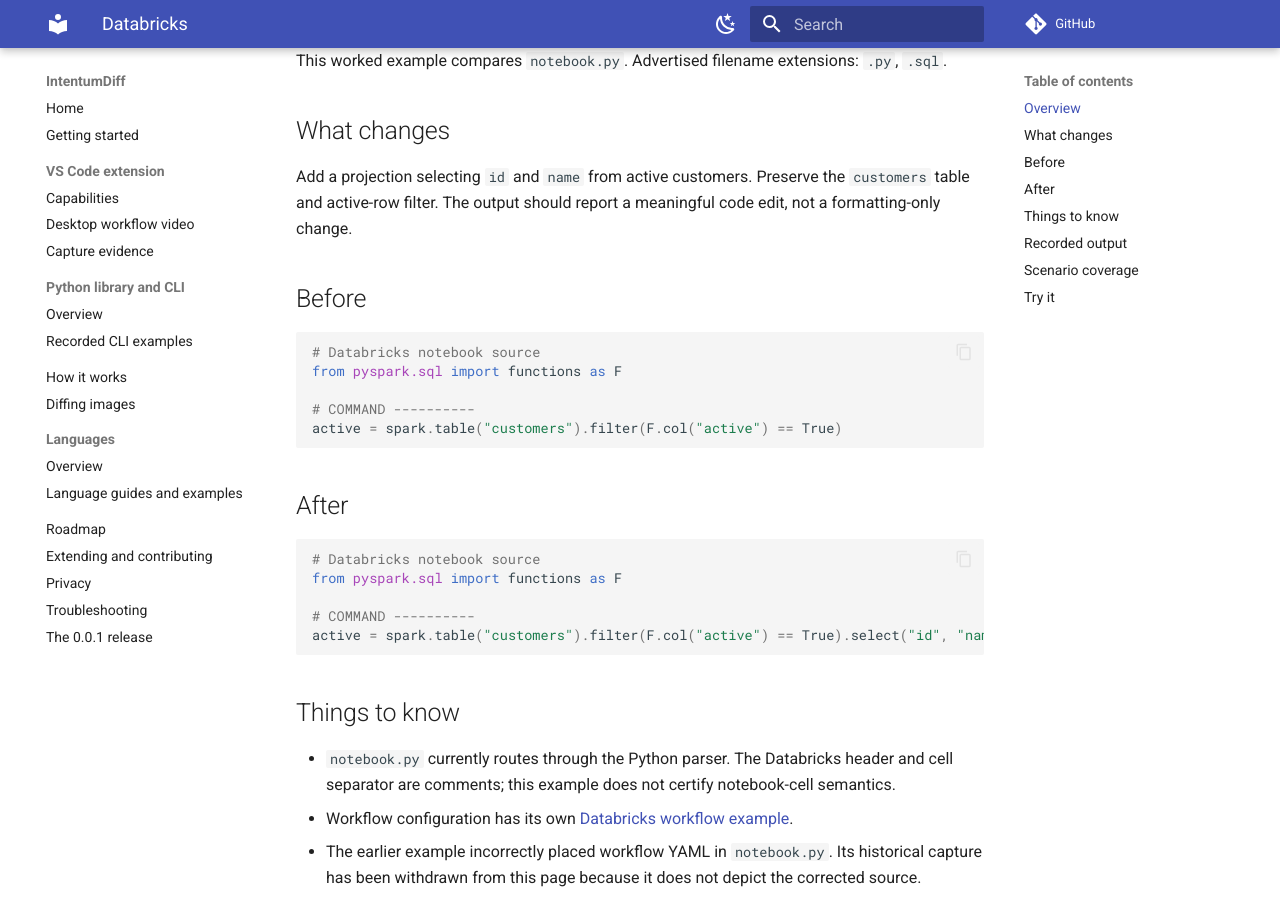
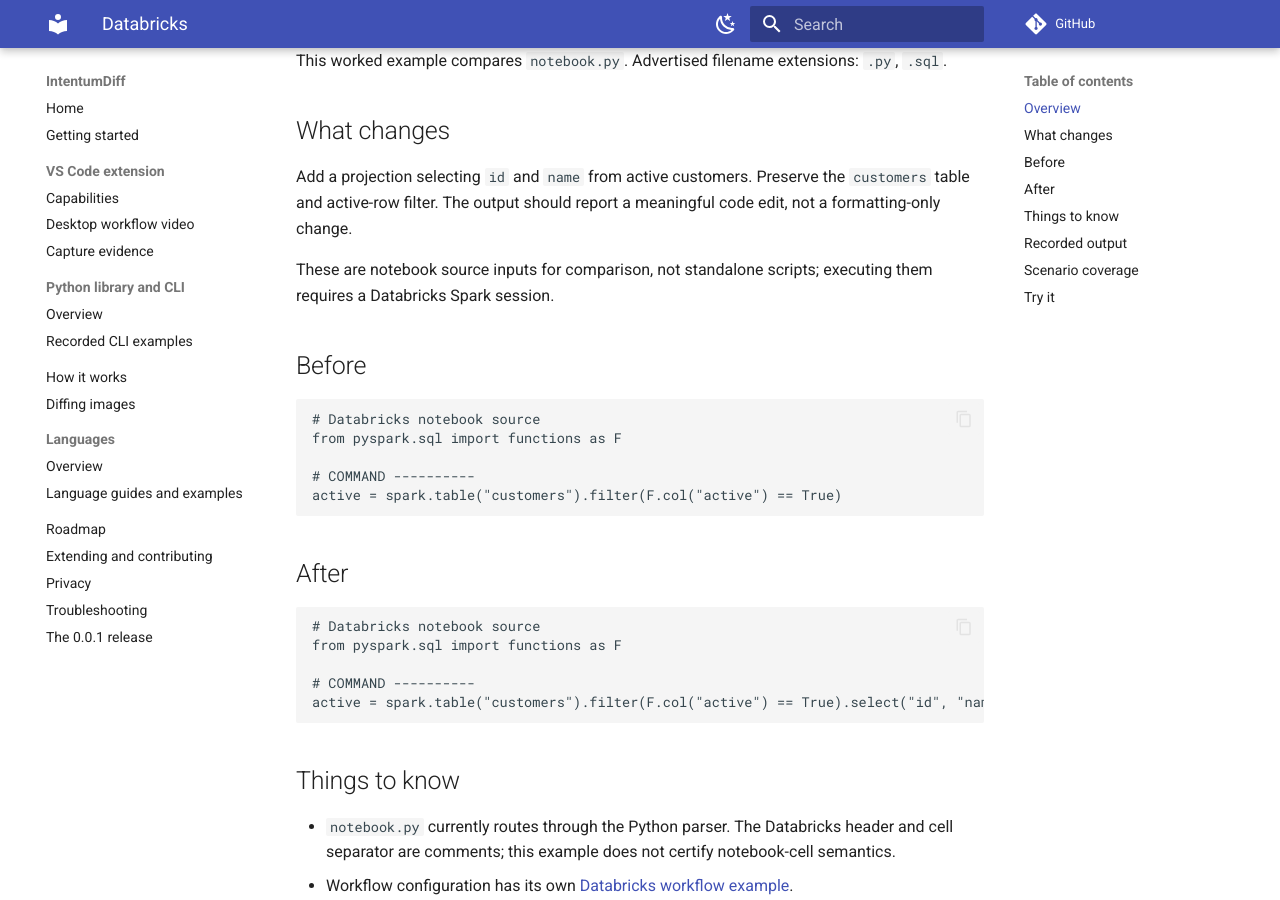
Before and after one commit to buchochelliq-labs/intentumdiff-docs, an MkDocs documentation site: the page built from docs/languages/databricks/README.md, in a window 1280 px wide and 900 px high, scrolled down 290 px. Built offline with MkDocs 1.6.1 and Material for MkDocs 9.7.7, drawn with Linux system fonts in a browser that asks for light colours; comment, search, counter and statistics services are not loaded.

Commit message:
docs: distinguish notebook comparison inputs from runnable examples

````diff
--- a/docs/languages/databricks/README.md
+++ b/docs/languages/databricks/README.md
@@ -12,9 +12,11 @@
 
 Add a projection selecting `id` and `name` from active customers. Preserve the `customers` table and active-row filter. The output should report a meaningful code edit, not a formatting-only change.
 
+These are notebook source inputs for comparison, not standalone scripts; executing them requires a Databricks Spark session.
+
 ## Before
 
-```python
+```text
 # Databricks notebook source
 from pyspark.sql import functions as F
 
@@ -24,7 +26,7 @@
 
 ## After
 
-```python
+```text
 # Databricks notebook source
 from pyspark.sql import functions as F
 
````
